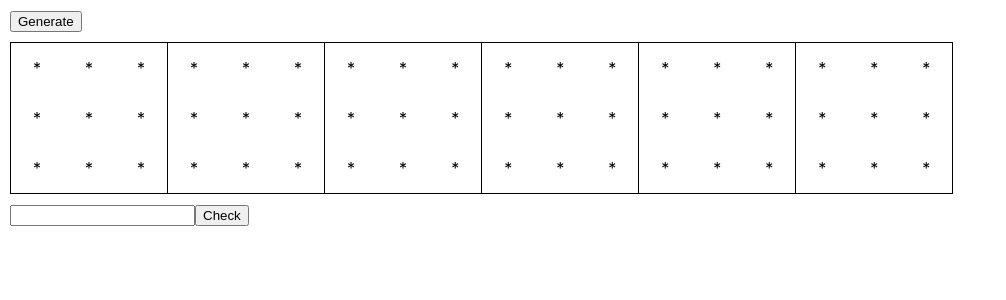
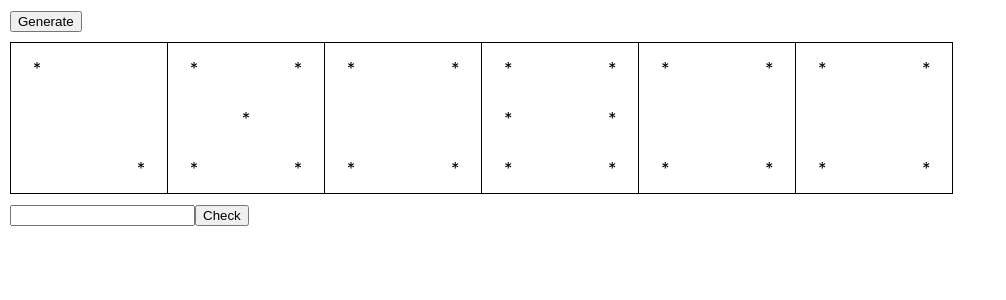
Before and after one commit to andrewupk/react-test-projects, a React (Create React App) app in the folder petals-around-the-rose/petals-rose/: page / in a window 1280 px wide. Shown: the top 300 px of the page, without its empty margins (0-1006 px from the left). Built offline with nearby package versions, Linux system fonts and the light colour scheme.

Commit message:
Result calculation

```diff
--- a/petals-around-the-rose/petals-rose/src/App.js
+++ b/petals-around-the-rose/petals-rose/src/App.js
@@ -1,49 +1,6 @@
 import React from 'react';
-import logo from './logo.svg';
-import './App.css';
-
-/*function App() {
-	const values = Array(6).fill().map(() => Math.round(Math.random() * 5+1));
-	let res = 0;
-	for (const value of values){
-		switch(value){
-			case 1:
-			case 2:
-			case 4:
-			case 6:
-				res+=0;
-				break;
-			case 3:
-				res+=2;
-				break;
-			break;
-				case 5:
-				res+=4;
-			break;
-		}
-	}
-
-	const roses = [[' ',' ',' ',' ','*',' ',' ',' ',' '],	//1
-					 ['*',' ',' ',' ',' ',' ',' ',' ','*'],	//2
-					 ['*',' ',' ',' ','*',' ',' ',' ','*'],	//3
-					 ['*',' ','*',' ',' ',' ','*',' ','*'],	//4
-					 ['*',' ','*',' ','*',' ','*',' ','*'],	//5
-					 ['*',' ','*','*',' ','*','*',' ','*']]	//6
-	const facets = values.map((val, i) => {
-		return <Facet value={val} key={i} rose={roses[val-1]}/>;
-	});
-
-	return (
-		<div className="App">
-			<div className="generator">
-				<button>Generate</button>
-			</div>
-			<div className="facetsContainer">
-				{facets}
-			</div>
-		</div>
-	);
-}*/
+//import logo from './logo.svg';
+import './TestLayout.css';
 
 class App extends React.Component {
 	constructor(props){
@@ -51,15 +8,9 @@ class App extends React.Component {
 		this.state = {
 			values: Array(6).fill().map(() => Math.round(Math.random() * 5+1))
 		};
-
-		this.roses = [[' ',' ',' ',' ','*',' ',' ',' ',' '],	//1
-						 ['*',' ',' ',' ',' ',' ',' ',' ','*'],	//2
-						 ['*',' ',' ',' ','*',' ',' ',' ','*'],	//3
-						 ['*',' ','*',' ',' ',' ','*',' ','*'],	//4
-						 ['*',' ','*',' ','*',' ','*',' ','*'],	//5
-						 ['*',' ','*','*',' ','*','*',' ','*']]	//6
 		this.calculateResult = this.calculateResult.bind(this);
 		this.generateFacets = this.generateFacets.bind(this);
+		this.checkAnswer = this.checkAnswer.bind(this);
 	}
 
 	calculateResult(){
@@ -75,10 +26,11 @@ class App extends React.Component {
 				case 3:
 					res+=2;
 					break;
-				break;
-					case 5:
+				case 5:
 					res+=4;
 				break;
+				default:
+					res+=0;
 			}
 		}
 		return res;
@@ -90,46 +42,108 @@ class App extends React.Component {
 		});
 	}
 
+	checkAnswer(ans){
+		if (+ans === this.calculateResult()){
+			console.log('You are right :)');
+		} else {
+			console.log('You are wrong :(');
+		}
+	}
+
 	render(){
-		const facets = this.state.values.map((val, i) => {
-			return <Facet value={val} key={i} rose={this.roses[val-1]}/>;
+		return (
+			<div className="App">
+				<Generator generate={this.generateFacets}/>
+				<Dice values={this.state.values}/>
+				<Checker check={this.checkAnswer}/>
+			</div>
+		);
+	}
+}
+
+class Dice extends React.Component{
+	constructor(props){
+		super(props);
+		this.roses = [[false, false, false, false, true, false, false, false, false],	//1
+					  [true, false, false, false, false, false, false, false, true],	//2
+					  [true, false, false, false, true, false, false, false, true],		//3
+					  [true, false, true, false, false, false, true, false, true],		//4
+					  [true, false, true, false, true, false, true, false, true],		//5
+					  [true, false, true, true, false, true, true, false, true]];		//6
+	}
+
+	render(){
+		const facets = this.props.values.map((val, i) => {
+			return <Facet key={i} rose={this.roses[val-1]}/>;
 		});
 		return (
-			<div className="App">
-				<div className="generator">
-					<button onClick={this.generateFacets}>Generate</button>
+			<div className="facetsContainer">
+				{facets}
+			</div>
+		);
+	}
+}
+
+class Facet extends React.Component{
+	render(){
+		return (
+			<div className='facet' value={this.props.value}>
+				<div className="row rowTop">
+					<div className={"cell " + (this.props.rose[0] ? "" : "hidden")}>*</div>
+					<div className={"cell " + (this.props.rose[1] ? "" : "hidden")}>*</div>
+					<div className={"cell " + (this.props.rose[2] ? "" : "hidden")}>*</div>
 				</div>
-				<div className="facetsContainer">
-					{facets}
+				<div className="row rowMiddle">
+					<div className={"cell " + (this.props.rose[3] ? "" : "hidden")}>*</div>
+					<div className={"cell " + (this.props.rose[4] ? "" : "hidden")}>*</div>
+					<div className={"cell " + (this.props.rose[5] ? "" : "hidden")}>*</div>
+				</div>
+				<div className="row rowBottom">
+					<div className={"cell " + (this.props.rose[6] ? "" : "hidden")}>*</div>
+					<div className={"cell " + (this.props.rose[7] ? "" : "hidden")}>*</div>
+					<div className={"cell " + (this.props.rose[8] ? "" : "hidden")}>*</div>
 				</div>
 			</div>
 		);
 	}
 }
 
-class Facet extends React.Component{
+class Generator extends React.Component {
+	render(){
+		return (
+			<div className="generator">
+				<button onClick={this.props.generate}>Generate</button>
+			</div>
+		)
+	}
+}
+
+class Checker extends React.Component {
 	constructor(props){
 		super(props);
+		this.state = {
+			answer: ''
+		};
+		this.handleChange = this.handleChange.bind(this);
+		this.checkAnswer = this.checkAnswer.bind(this);
+	}
+
+	handleChange(e){
+		this.setState({
+			answer: e.target.value
+		});
+	}
+
+	checkAnswer(){
+		this.props.check(this.state.answer);
 	}
 
 	render(){
+		const answer = this.state.answer;
 		return (
-			<div className='facet' value={this.props.value}>
-				<div className="row rowTop">
-					<div className="cell">{this.props.rose[0]}</div>
-					<div className="cell">{this.props.rose[1]}</div>
-					<div className="cell">{this.props.rose[2]}</div>
-				</div>
-				<div className="row rowMiddle">
-					<div className="cell">{this.props.rose[3]}</div>
-					<div className="cell">{this.props.rose[4]}</div>
-					<div className="cell">{this.props.rose[5]}</div>
-				</div>
-				<div className="row rowBottom">
-					<div className="cell">{this.props.rose[6]}</div>
-					<div className="cell">{this.props.rose[7]}</div>
-					<div className="cell">{this.props.rose[8]}</div>
-				</div>
+			<div className="result">
+				<input type="number" value={answer} onChange={this.handleChange}/>
+				<button onClick={this.checkAnswer}>Check</button>
 			</div>
 		);
 	}
--- a/petals-around-the-rose/petals-rose/src/TestLayout.css
+++ b/petals-around-the-rose/petals-rose/src/TestLayout.css
@@ -58,3 +58,7 @@ div.row {
 div.cell {
 	padding: 15px 22px;
 }
+
+div.cell.hidden {
+	visibility: hidden;
+}
--- a/petals-around-the-rose/petals-rose/src/index.js
+++ b/petals-around-the-rose/petals-rose/src/index.js
@@ -1,13 +1,13 @@
 import React from 'react';
 import ReactDOM from 'react-dom';
 import './index.css';
-//import App from './App';
-import TestLayout from './TestLayout';
+import App from './App';
+//import TestLayout from './TestLayout';
 import * as serviceWorker from './serviceWorker';
 
 ReactDOM.render(
   <React.StrictMode>
-    <TestLayout />
+    <App />
   </React.StrictMode>,
   document.getElementById('root')
 );
```
